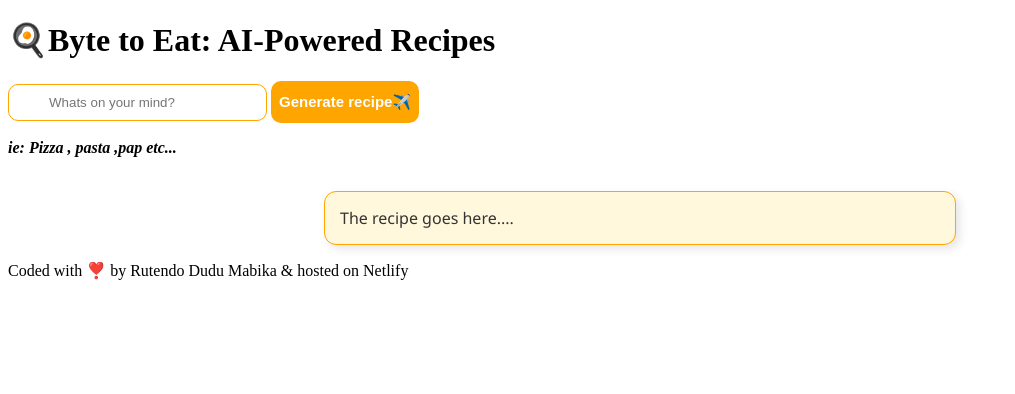
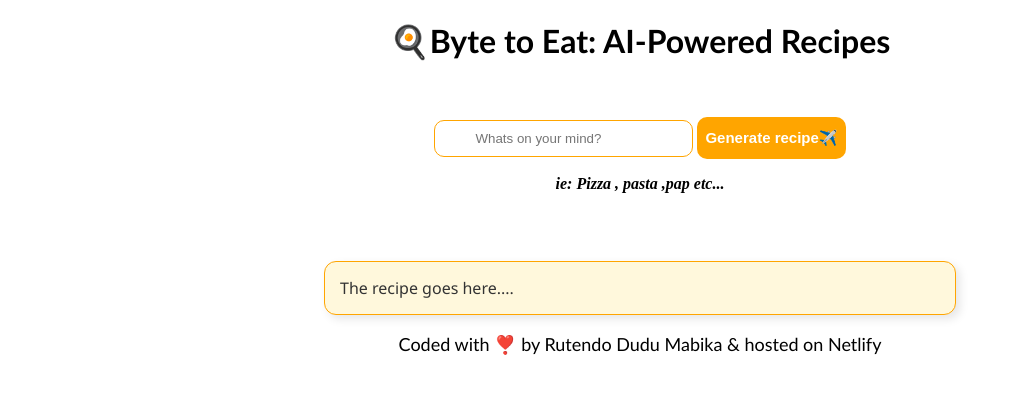
Before and after one commit to rutzh/ai-recipe-generator, a plain HTML site: page index.html in a window 1280 px wide. Shown: the whole page, without its empty margins (0-1015 px from the left). Drawn offline with Linux system fonts and the light colour scheme.

Commit message:
Update style.css
Centered the forms input area and button.

```diff
--- a/src/style.css
+++ b/src/style.css
@@ -1,6 +1,18 @@
 
 body{
 
+}
+h1{
+    font-family:'Gill Sans', 'Gill Sans MT', Calibri, 'Trebuchet MS', sans-serif;
+    text-align: center;
+}
+.form-container {
+
+   display: flex;
+   flex-direction: column;
+   align-items: center;
+   justify-content: center;
+   height: 20vh;
 }
 .generate-button{
     background-color: #ffa500;
@@ -11,6 +23,7 @@ body{
 font-weight: bolder;
 font-size: 15px;
 cursor: pointer;
+
 }
 .generate-button:hover{
     background-color:#FFD700;
@@ -25,6 +38,7 @@ cursor: pointer;
 .hint{
     font-style: italic;
     font-weight: bolder;
+    text-align: center;
 }
 .recipe-container{
     background-color:#FFF8DC;
@@ -37,3 +51,9 @@ cursor: pointer;
    font-family: 'Segoe UI', Tahoma, Geneva, Verdana, sans-serif;
    color: #333333;
 }
+footer{
+
+    font-family: 'Gill Sans', 'Gill Sans MT', Calibri, 'Trebuchet MS', sans-serif;
+     text-align: center;
+     font-size: 18px;
+}
```
